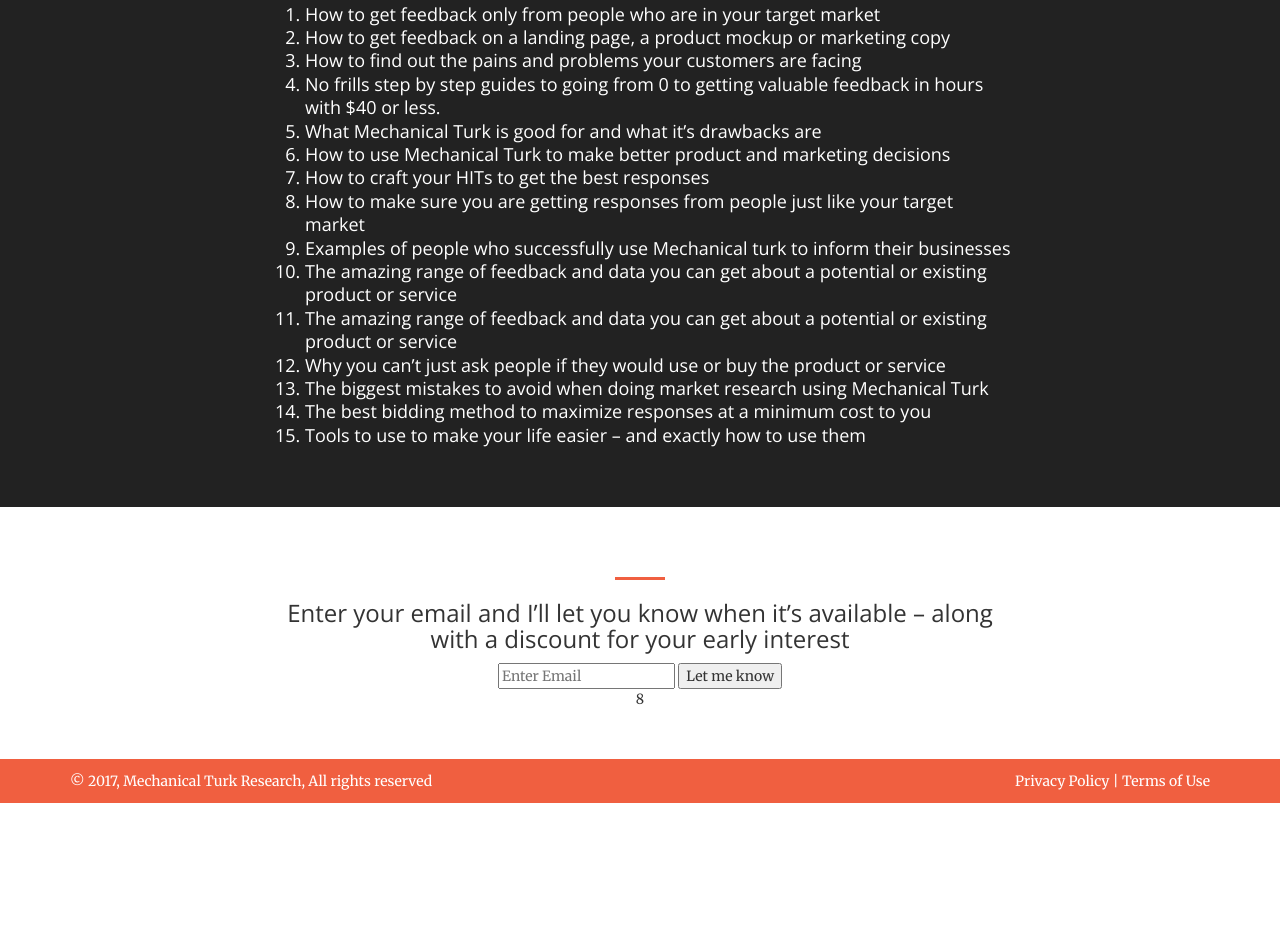
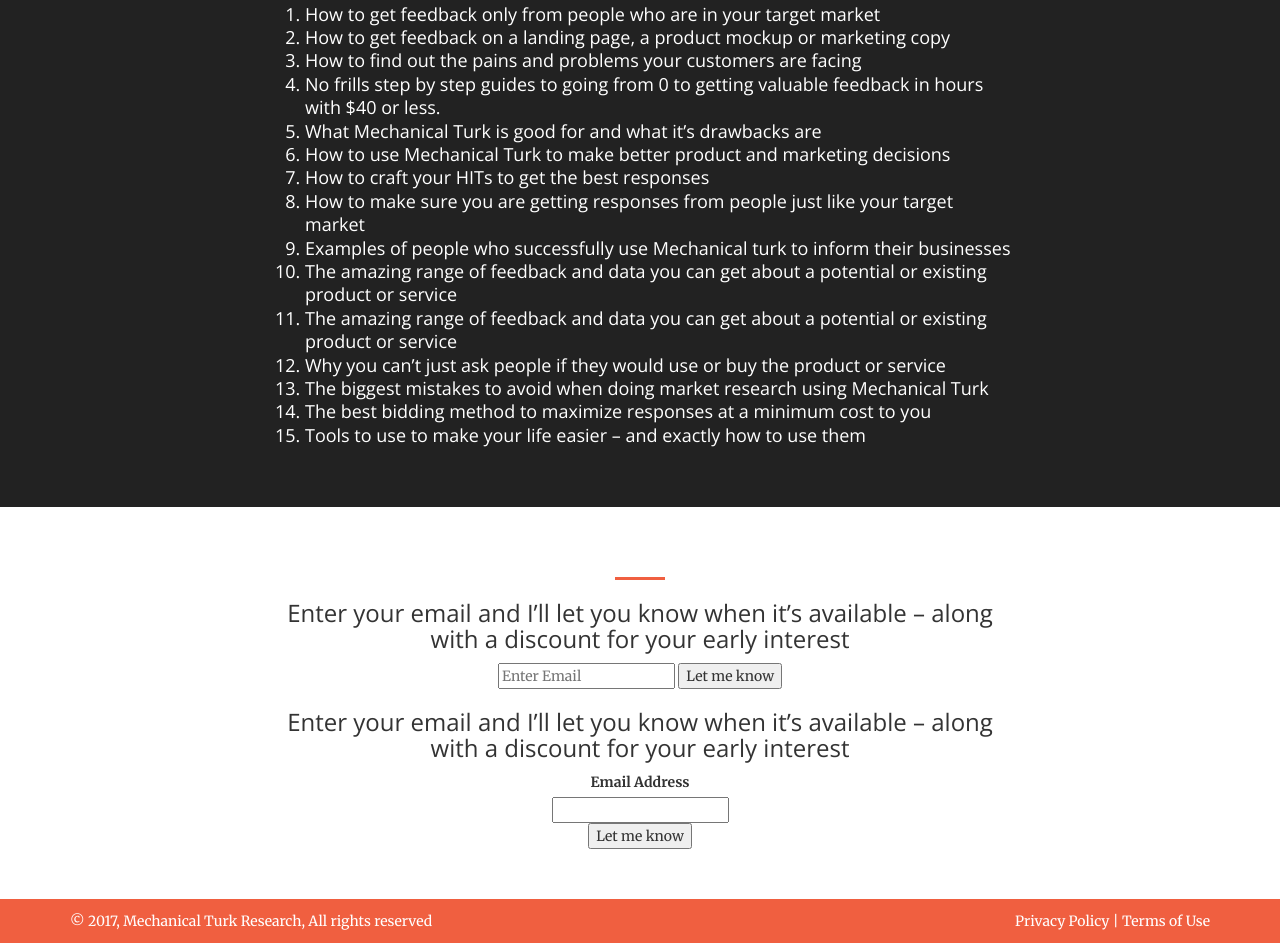
Before and after one commit to tompowell/tompowell.github.io, a website: page index.html in a window 1280 px wide. Shown: the part 2928-3871 px from the top of the page. Before the commit the page ends 3731 px from the top, so only its background shows below. Drawn offline with nearby package versions, Linux system fonts and the light colour scheme.

Commit message:
form
for

```diff
--- a/index.html
+++ b/index.html
@@ -206,15 +206,28 @@
             <div class="row">
                 <div class="col-lg-8 col-lg-offset-2 text-center">
                     <hr class="primary">
-                   <form action="https://www.getdrip.com/forms/44749780/submissions" method="post" data-drip-embedded-form="44749780">
+                   	<form action="https://www.getdrip.com/forms/44749780/submissions" method="post" data-drip-embedded-form="44749780">
                   <h3 data-drip-attribute="headline">Enter your email and I’ll let you know when it’s available – along with a discount for your early interest</h3>
                   <div data-drip-attribute="description"></div>
                     <div>
                         <input type="email" name="fields[email]" placeholder="Enter Email" value="" />
-                                            <input type="submit" name="submit" value="Let me know" data-drip-attribute="sign-up-button" />
+                        <input type="submit" name="submit" value="Let me know" data-drip-attribute="sign-up-button" />
                     </div>
-         8
-</form>
+					</form>
+
+					<form action="https://www.getdrip.com/forms/44749780/submissions" method="post" data-drip-embedded-form="44749780">
+  						<h3 data-drip-attribute="headline">Enter your email and I’ll let you know when it’s available – along with a discount for your early interest</h3>
+  						<div data-drip-attribute="description"></div>
+    					<div>
+    				    <label for="drip-email">Email Address</label><br />
+ 				        <input type="email" id="drip-email" name="fields[email]" value="" />
+    					</div>
+					  <div>
+					    <input type="submit" name="submit" value="Let me know" data-drip-attribute="sign-up-button" />
+					  </div>
+					</form>
+
+
                 </div>
                </div>
 
```
